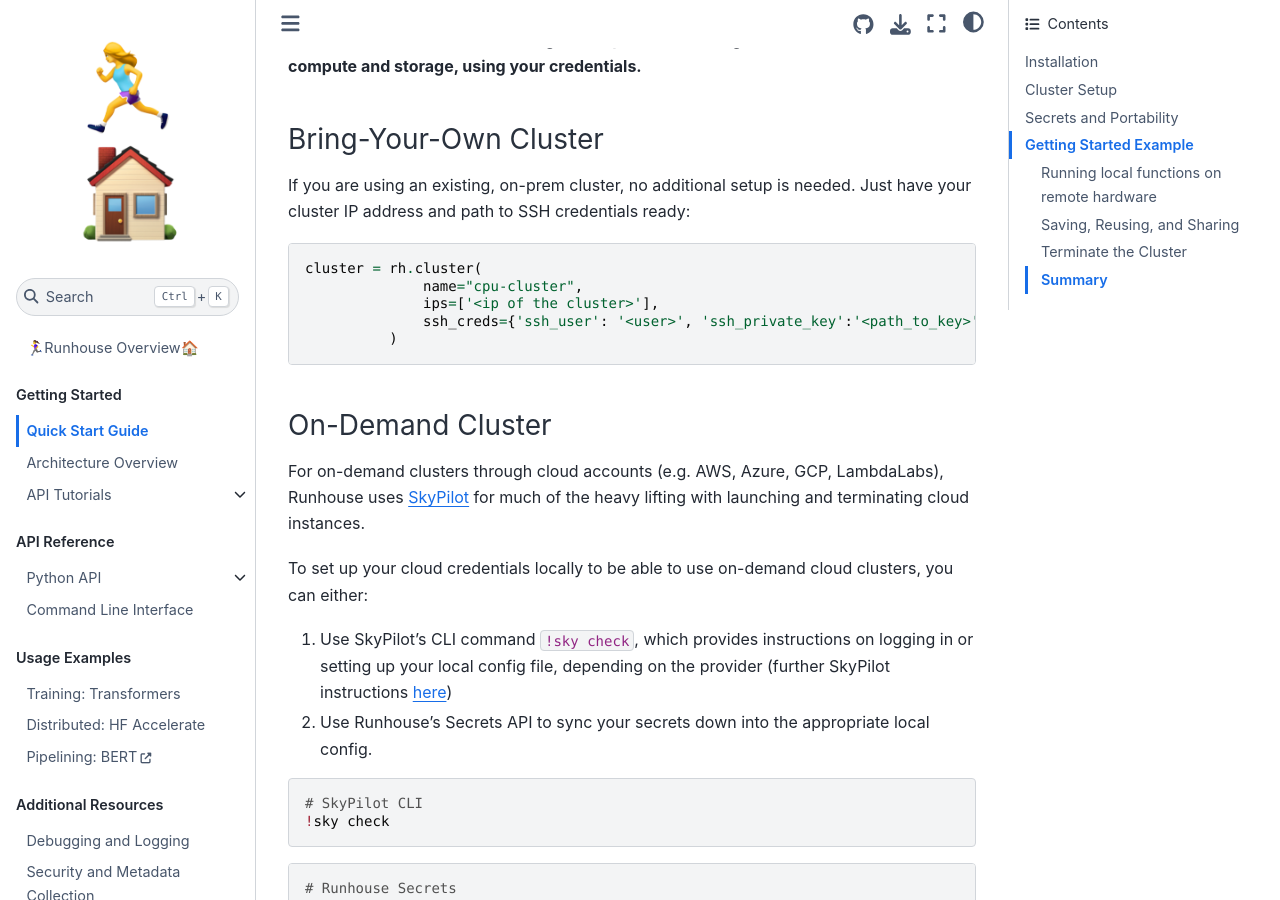
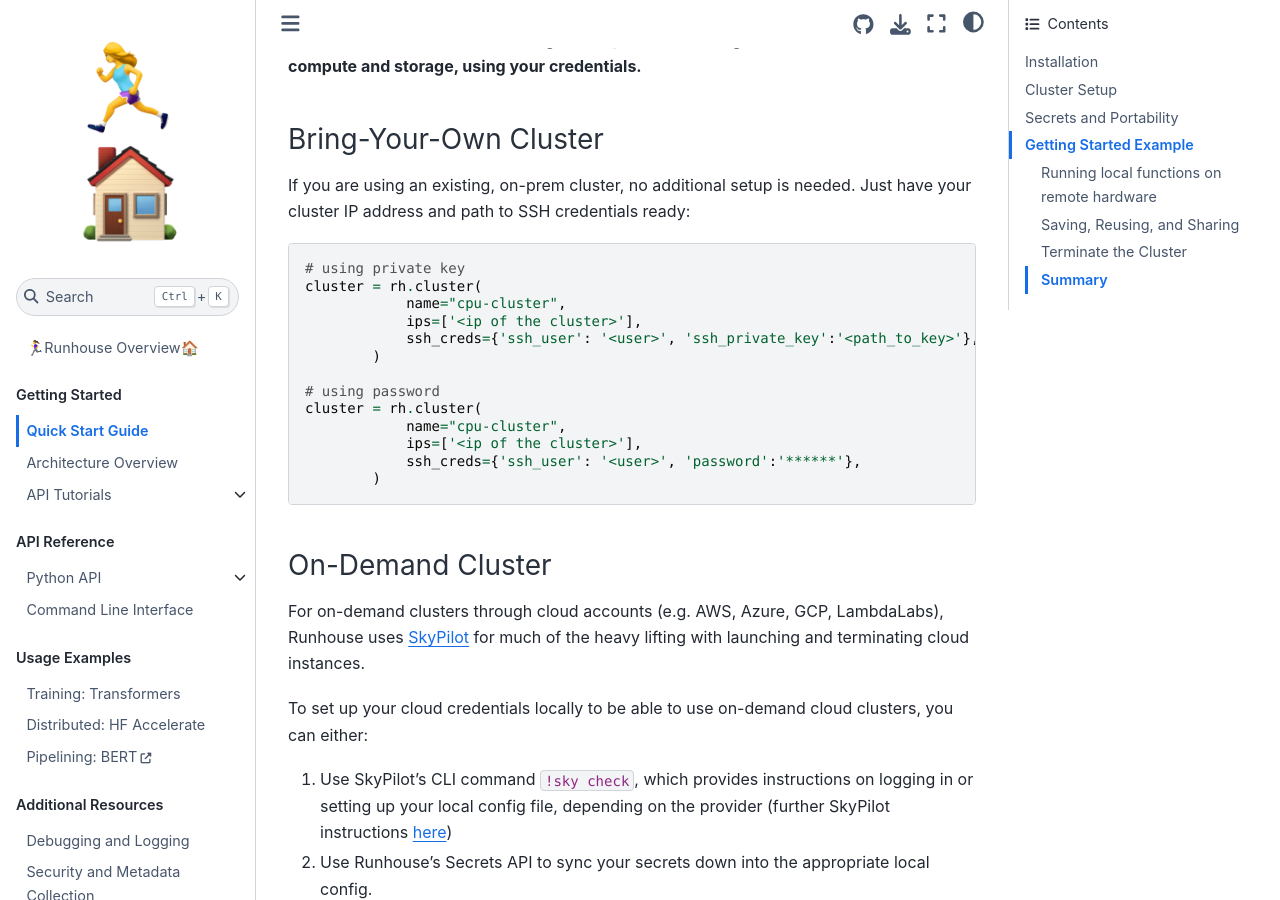
Before and after one commit to run-house/runhouse, a Sphinx documentation site: the page built from docs/tutorials/quick_start.rst, in a window 1280 px wide and 900 px high, scrolled down 969 px. Built offline with Sphinx 7.4.7 and the Sphinx Book theme 1.1.4, drawn with Linux system fonts in a browser that asks for light colours; pages that are not in the unit, such as notebooks, are missing from menus.

Commit message:
update docs for password cluster and funhouse

```diff
--- a/docs/tutorials/quick_start.rst
+++ b/docs/tutorials/quick_start.rst
@@ -59,11 +59,19 @@
 
 .. code:: python
 
+    # using private key
     cluster = rh.cluster(
-                  name="cpu-cluster",
-                  ips=['<ip of the cluster>'],
-                  ssh_creds={'ssh_user': '<user>', 'ssh_private_key':'<path_to_key>'},
-              )
+                name="cpu-cluster",
+                ips=['<ip of the cluster>'],
+                ssh_creds={'ssh_user': '<user>', 'ssh_private_key':'<path_to_key>'},
+            )
+
+    # using password
+    cluster = rh.cluster(
+                name="cpu-cluster",
+                ips=['<ip of the cluster>'],
+                ssh_creds={'ssh_user': '<user>', 'password':'******'},
+            )
 
 On-Demand Cluster
 ~~~~~~~~~~~~~~~~~
```
Also changed, not shown: README.md (+1 -3 lines), docs/tutorials/api/compute.rst (+11 -5 lines), docs/notebooks/basics/compute.ipynb, docs/notebooks/basics/quick_start.ipynb, docs/notebooks/examples/distributed.ipynb, 2 other files.
